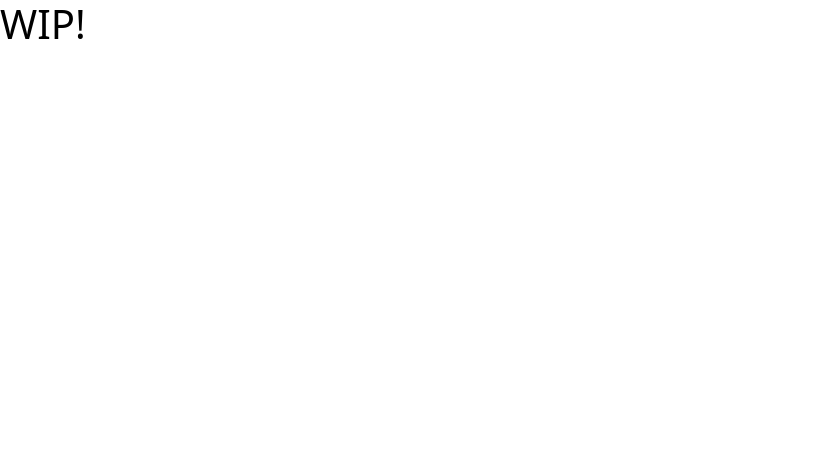
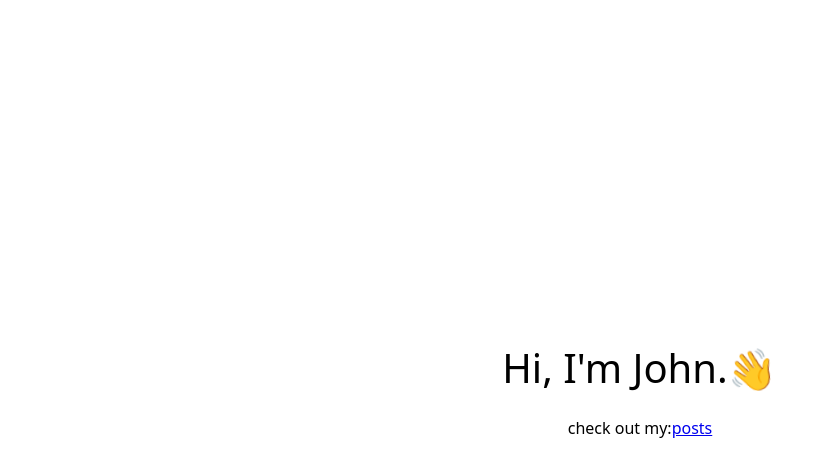
Before and after one commit to naveen521kk/super-duper-blog, a Gatsby site: page / in a window 1280 px wide. Shown: the whole page, without its empty margins (0-833 px from the left). Built offline with nearby package versions, Linux system fonts and the light colour scheme; Gatsby itself is replaced by a stand-in of ours.

Commit message:
Add front page

```diff
--- a/src/pages/index.tsx
+++ b/src/pages/index.tsx
@@ -1,11 +1,17 @@
 import * as React from "react";
 import type {HeadFC, PageProps} from "gatsby";
 import {SEO} from "../components/seo";
+import * as index_css from "../styles/index.module.scss";
 
 const IndexPage: React.FC<PageProps> = () => {
     return (
         <main>
-            <h1>WIP!</h1>
+            <div className={index_css.container}>
+                <h1>Hi, I'm John.<span className={index_css.wave_emoji}>👋</span></h1>
+                <p>
+                    check out my:<a href="/posts">posts</a>
+                </p>
+            </div>
         </main>
     );
 };
--- /dev/null
+++ b/src/styles/index.module.scss
@@ -0,0 +1,52 @@
+.container {
+    width: 100%;
+    height: calc(100vh);
+    margin-right: auto;
+    margin-left: auto;
+    padding-left: 1.25rem;
+    padding-right: 1.25rem;
+
+    display: flex;
+    flex-direction: column;
+    align-items: center;
+    justify-content: center;
+
+    text-align: center;
+}
+
+@keyframes wave {
+    0% {
+        transform: rotate(0deg);
+    }
+    10% {
+        transform: rotate(-10deg);
+    }
+    20% {
+        transform: rotate(12deg);
+    }
+    30% {
+        transform: rotate(-10deg);
+    }
+    40% {
+        transform: rotate(9deg);
+    }
+    50% {
+        transform: rotate(0deg);
+    }
+    100% {
+        transform: rotate(0deg);
+    }
+}
+
+.wave_emoji {
+    animation-duration: 1.8s;
+    animation-iteration-count: infinite;
+    animation-name: wave;
+    display: inline-block;
+    transform-origin: 70% 70%;
+
+    wave_emoji{
+        font-size: inherit;
+
+    }
+}
```
